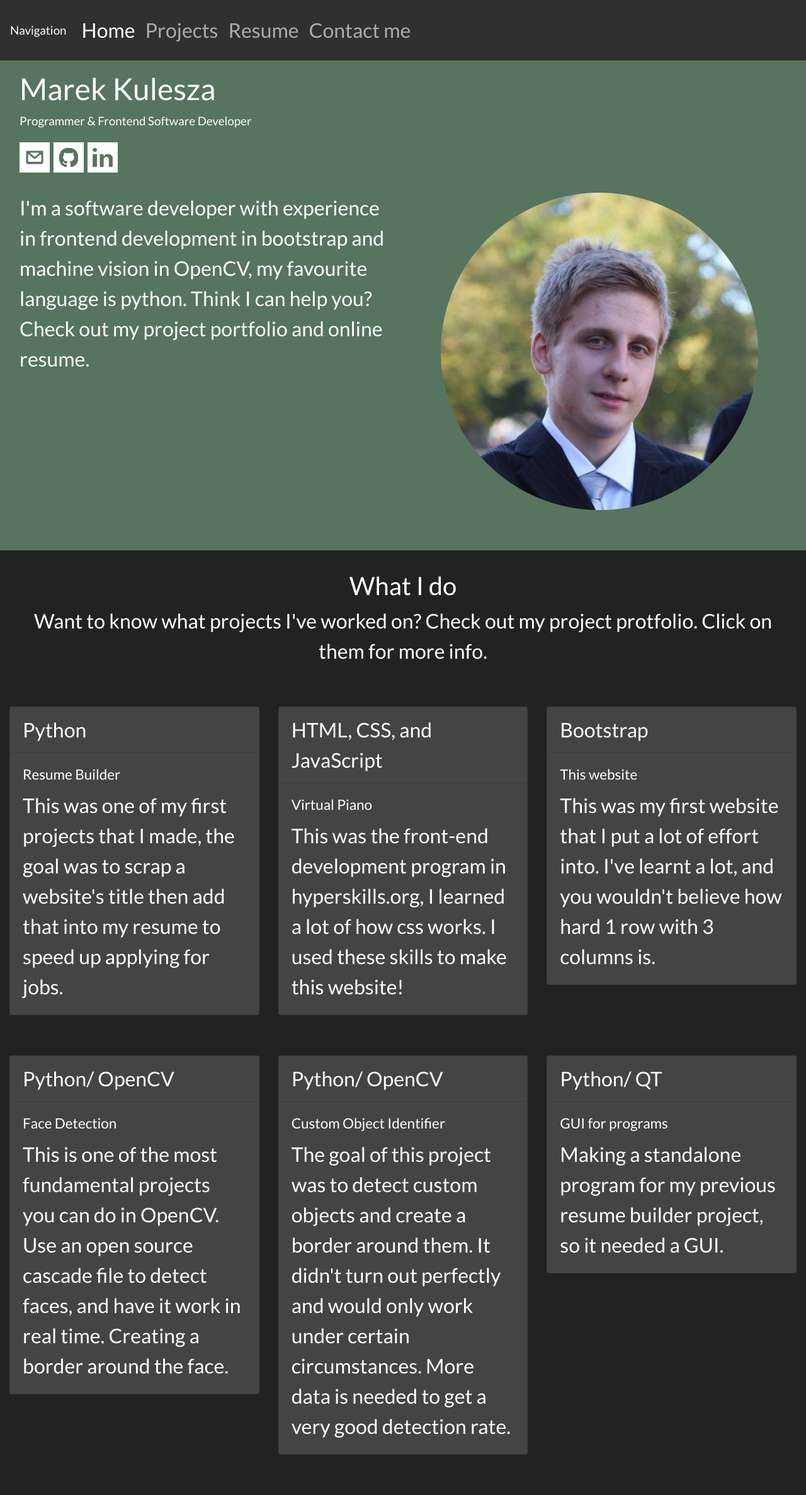
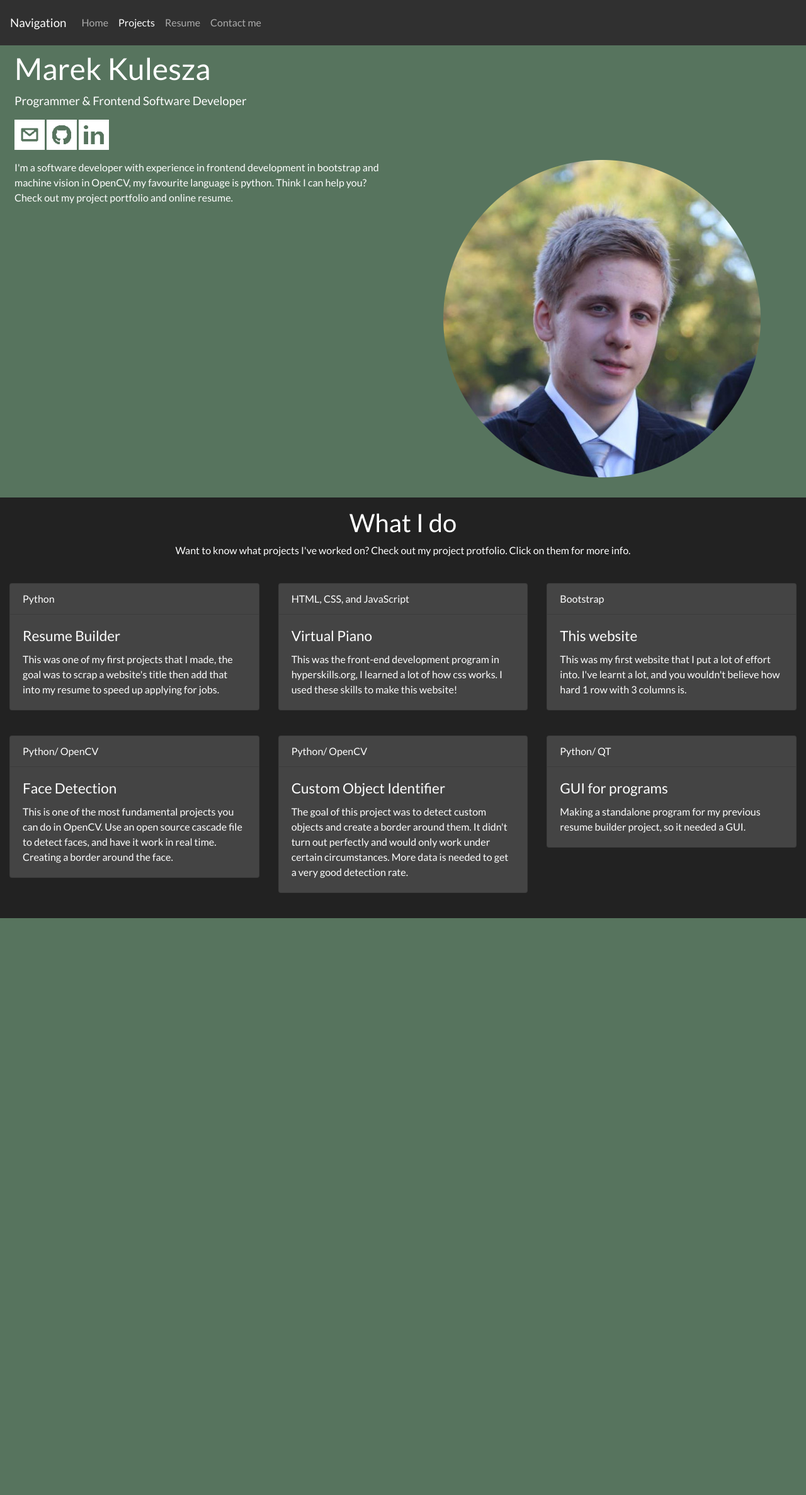
Before and after one commit to marekkulesza/myWebsite, a PHP site: page / in a window 1280 px wide. Shown: the whole page at 63% size. After the commit the page ends 1458 px from the top, so only its background shows below. Run offline with PHP 8.4, Linux system fonts and the light colour scheme.

Commit message:
Add files via upload

```diff
--- a/custom.css
+++ b/custom.css
@@ -1,5 +1,5 @@
 body{
-	font-size: 2em;
+	font-size: 1em;
 }
 
 .jumbotron {
--- a/index.html
+++ b/index.html
@@ -19,10 +19,10 @@
 
 			<div class="collapse navbar-collapse" id="navbarColor02">
 				<ul class="navbar-nav mr-auto">
-					<li class="nav-item active">
+					<li class="nav-item">
 						<a class="nav-link" href="index.html">Home</a>
 					</li>
-					<li class="nav-item">
+					<li class="nav-item active">
 						<a class="nav-link" href="projects.html">Projects</a>
 					</li>
 					<li class="nav-item">
```
